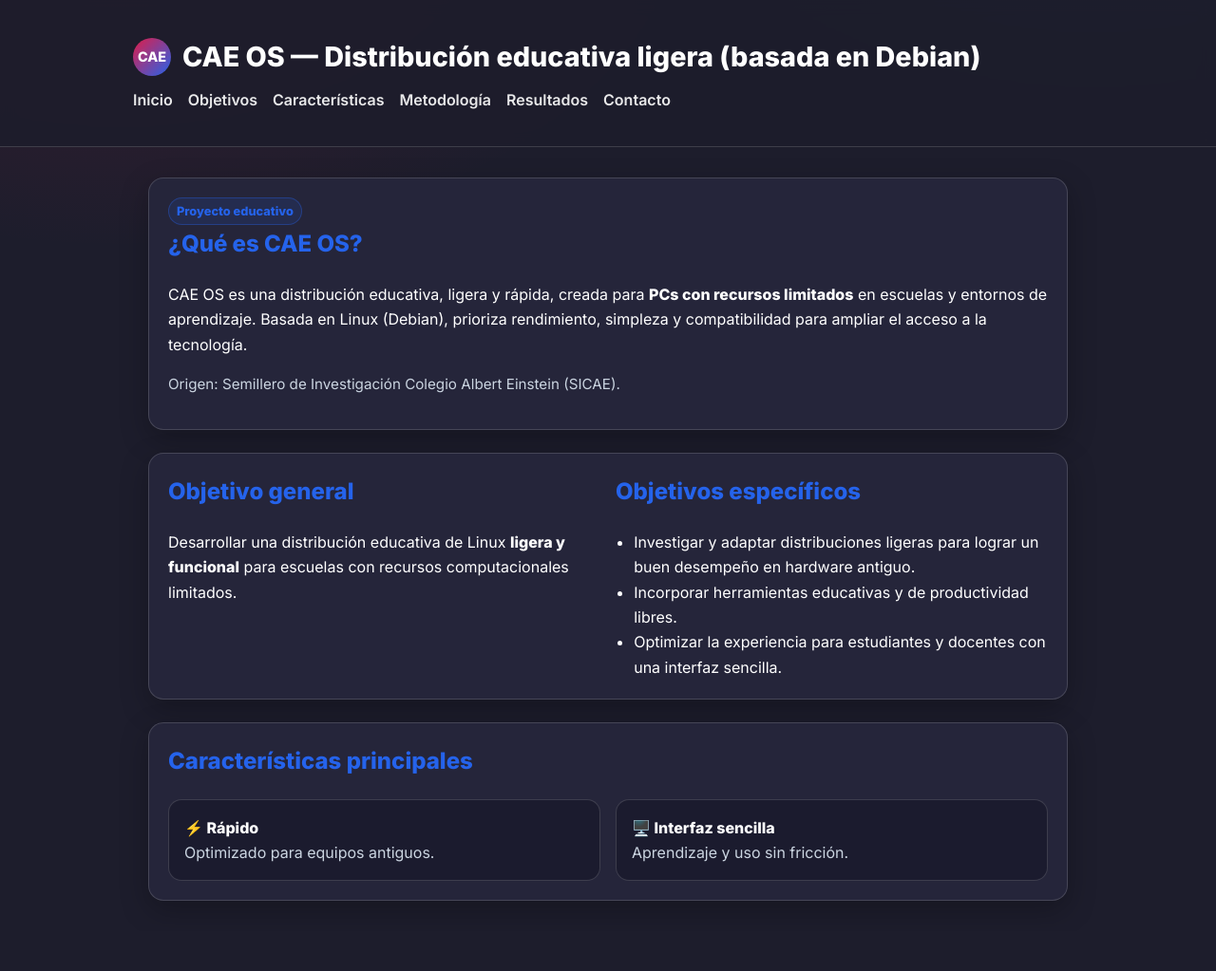
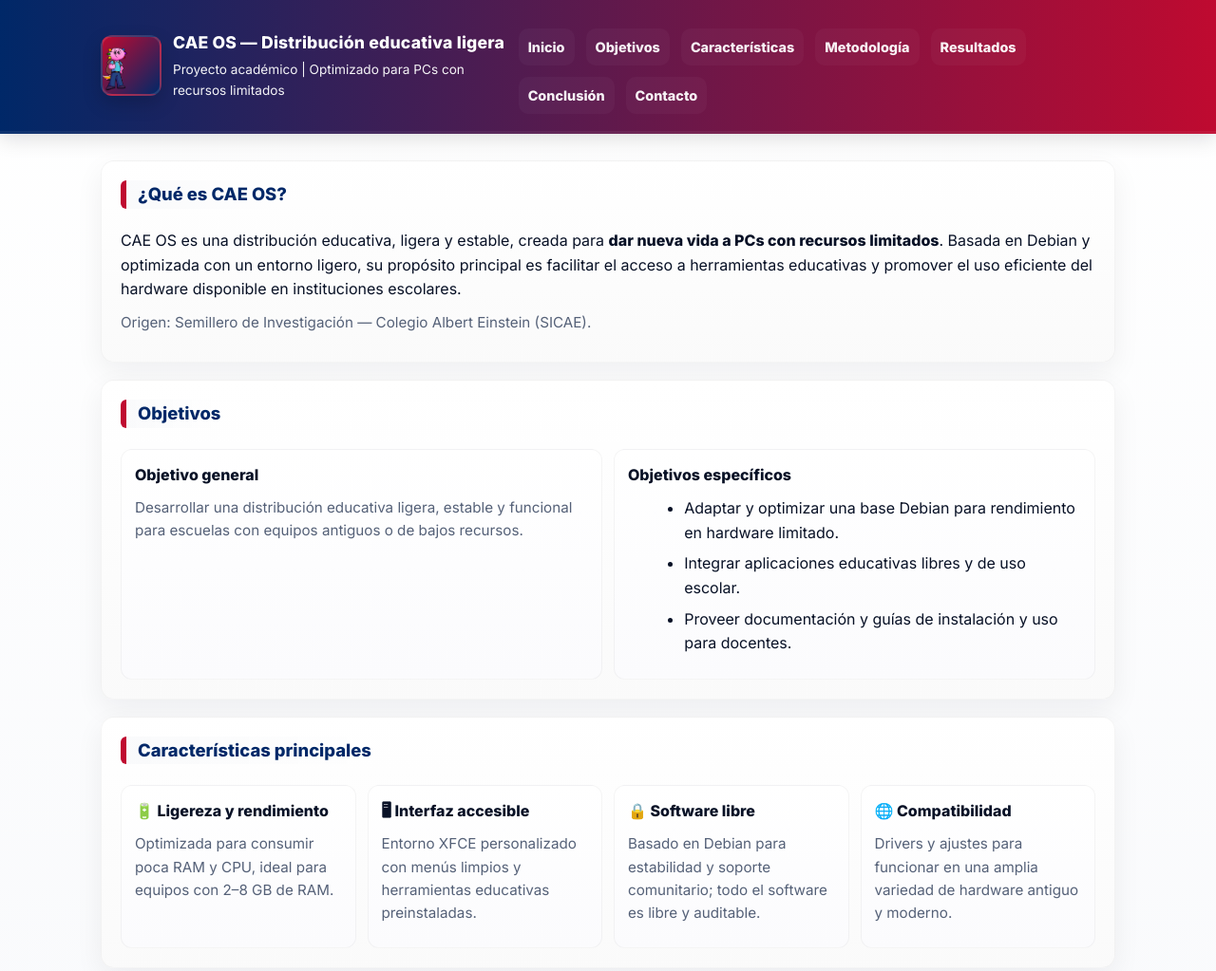
Before and after one commit to TimerCuber/caeos, a plain HTML site: page index.html in a window 1280 px wide. Shown: the top 1023 px of the page at 95% size. Before the commit the page ends 981 px from the top, so only its background shows below. Drawn offline with Linux system fonts and the light colour scheme.

Commit message:
Update index.html

```diff
--- a/index.html
+++ b/index.html
@@ -4,139 +4,284 @@
   <meta charset="utf-8" />
   <meta name="viewport" content="width=device-width, initial-scale=1" />
   <title>CAE OS — Distribución educativa ligera</title>
-  <meta name="description" content="CAE OS es una distribución educativa ligera y rápida basada en Linux (Debian) para PCs con recursos limitados en entornos escolares." />
-  <meta name="theme-color" content="#1d1d2c" />
+  <meta name="description" content="CAE OS es una distribución educativa, ligera y rápida basada en Linux (Debian) para PCs con recursos limitados en entornos escolares." />
+  <meta name="theme-color" content="#002868" />
+
+  <!-- favicon: pon tu logo en la misma carpeta como logo.png -->
+  <link rel="icon" type="image/png" href="logo.png">
+
+  <!-- Fuente -->
   <link href="https://fonts.googleapis.com/css2?family=Inter:wght@400;600;800&display=swap" rel="stylesheet" />
+
   <style>
     :root{
-      --bg:#1d1d2c;       /* Fondo oscuro azulado */
-      --panel:#25253a;    /* Panel ligeramente más claro */
-      --muted:#cbd5e1;    /* Texto secundario blanco-gris */
-      --text:#ffffff;     /* Texto principal blanco */
-      --accent:#e11d48;   /* Rojo fuerte */
-      --accent2:#2563eb;  /* Azul vibrante */
-      --radius:16px;
+      --blue: #002868;   /* azul institucional */
+      --red:  #bf0a30;   /* rojo institucional */
+      --white:#ffffff;
+      --bg-dark: #0f1724;
+      --panel: #111827;
+      --muted:#cbd5e1;
+      --radius:14px;
     }
+
     *{box-sizing:border-box}
+    html{scroll-behavior:smooth}
     body{
       margin:0;
-      font-family:Inter,system-ui,Segoe UI,Roboto,Ubuntu,sans-serif;
-      background:radial-gradient(1000px 600px at 10% -10%,rgba(225,29,72,.15),transparent 60%),
-                 radial-gradient(800px 500px at 90% -20%,rgba(37,99,235,.12),transparent 60%),
-                 var(--bg);
-      color:var(--text);
-      line-height:1.65
+      font-family: Inter, system-ui, -apple-system, "Segoe UI", Roboto, "Helvetica Neue", Arial;
+      background:
+        radial-gradient(800px 500px at 10% -10%, rgba(191,10,48,.06), transparent 40%),
+        radial-gradient(700px 400px at 90% -10%, rgba(0,40,104,.06), transparent 40%),
+        linear-gradient(180deg,#ffffff 0%, #f3f5f9 100%);
+      color: #081126;
+      -webkit-font-smoothing:antialiased;
+      -moz-osx-font-smoothing:grayscale;
+      line-height:1.6;
     }
+
+    /* Header */
     header{
-      position:sticky;
-      top:0;
-      background:rgba(29,29,44,.9);
-      backdrop-filter:blur(8px);
-      border-bottom:1px solid rgba(255,255,255,.15);
-      z-index:10
+      position:sticky; top:0; z-index:50;
+      background: linear-gradient(90deg, var(--blue), var(--red));
+      color:var(--white);
+      padding:18px 12px;
+      box-shadow:0 6px 20px rgba(2,6,23,0.12);
+      border-bottom: 3px solid rgba(255,255,255,0.06);
     }
-    .wrap{max-width:1000px;margin:0 auto;padding:0 1rem}
-    .hero{padding:2.25rem 0;display:flex;flex-direction:column;gap:.5rem}
-    .brand{display:flex;align-items:center;gap:.75rem}
-    .logo{
-      width:40px;height:40px;border-radius:50%;
-      background:linear-gradient(135deg,var(--accent),var(--accent2));
-      display:grid;place-items:center;
-      font-weight:800;color:#fff;
-      font-size:0.9rem;
+    .wrap{max-width:1100px;margin:0 auto;padding:0 16px}
+    .brand{
+      display:flex;
+      gap:14px;
+      align-items:center;
     }
-    h1{font-size:clamp(1.4rem,2.5vw,1.8rem);margin:0}
-    nav{display:flex;gap:1rem;flex-wrap:wrap}
-    nav a{color:var(--text);text-decoration:none;font-weight:600;opacity:.9}
-    nav a:hover{color:var(--accent)}
-    main{max-width:1000px;margin:0 auto;padding:2rem 1rem;display:grid;gap:1.5rem}
+    /* logo image (if exists) */
+    .site-logo{
+      width:64px;height:64px;border-radius:12px;object-fit:cover;display:block;
+      box-shadow: 0 8px 20px rgba(0,0,0,0.18);
+      border: 2px solid rgba(255,255,255,0.12);
+      background:linear-gradient(135deg,var(--red),var(--blue));
+    }
+    /* fallback circle (if logo.png missing) */
+    .logo-fallback{
+      width:64px;height:64px;border-radius:12px;
+      display:grid;place-items:center;font-weight:800;color:var(--white);
+      background:linear-gradient(135deg,var(--red),var(--blue));
+      box-shadow: 0 8px 20px rgba(0,0,0,0.18);
+      border: 2px solid rgba(255,255,255,0.12);
+      font-family: Inter, system-ui, sans-serif;
+      font-size:1.0rem;
+      letter-spacing:0.6px;
+    }
+
+    .title-wrap{
+      display:flex;flex-direction:column;gap:4px;
+    }
+    .title-wrap h1{
+      margin:0;font-size:1.1rem;font-weight:800;
+      letter-spacing:0.2px;
+    }
+    .title-wrap p{margin:0;font-size:0.85rem;opacity:0.95}
+
+    /* nav */
+    nav.main-nav{
+      margin-top:12px;display:flex;gap:12px;flex-wrap:wrap;
+    }
+    nav.main-nav a{
+      color: rgba(255,255,255,0.95);
+      text-decoration:none;
+      padding:8px 10px;border-radius:10px;font-weight:700;font-size:0.9rem;
+      background: rgba(255,255,255,0.03);
+      transition: all .18s ease;
+    }
+    nav.main-nav a:hover{ transform:translateY(-2px); box-shadow:0 6px 14px rgba(2,6,23,0.12) }
+
+    /* Main layout */
+    main{max-width:1100px;margin:28px auto;padding:0 16px 60px}
     section{
-      background:var(--panel);
-      border:1px solid rgba(255,255,255,.15);
-      border-radius:var(--radius);
-      padding:1.25rem;
-      box-shadow:0 10px 30px rgba(0,0,0,.25)
+      background: linear-gradient(180deg, rgba(255,255,255,0.96), rgba(250,250,250,0.96));
+      border-radius: var(--radius);
+      padding:20px;
+      box-shadow: 0 10px 30px rgba(9,16,27,0.06);
+      border:1px solid rgba(2,6,23,0.04);
     }
-    section h2{margin-top:0;color:var(--accent2)}
-    .grid-2{display:grid;grid-template-columns:1fr;gap:1rem}
-    @media(min-width:900px){.grid-2{grid-template-columns:1fr 1fr}}
-    ul{margin:0;padding-left:1.2rem}
-    .badge{
+    section + section{margin-top:18px}
+    section h2{
+      margin:0 0 12px 0;
+      color:var(--blue);
+      font-size:1.15rem;
       display:inline-block;
-      background:rgba(37,99,235,.12);
-      border:1px solid rgba(37,99,235,.35);
-      color:var(--accent2);
-      padding:.2rem .5rem;
-      border-radius:999px;
-      font-size:.8rem;
-      font-weight:700
+      border-left:6px solid var(--red);
+      padding-left:12px;
+      background: linear-gradient(90deg, rgba(0,40,104,0.02), transparent);
+      border-radius:6px;
     }
-    .cta{
-      display:inline-block;margin-top:.75rem;
-      padding:.8rem 1.1rem;
-      background:var(--accent);
-      color:#fff;
-      font-weight:800;
-      border-radius:12px;
-      text-decoration:none
+    p{margin:.6rem 0}
+    ul{margin: .6rem 0  .6rem 1.2rem}
+    li{margin:.45rem 0}
+
+    /* cards grid */
+    .cards{display:grid;grid-template-columns:repeat(auto-fit,minmax(220px,1fr));gap:12px;margin-top:10px}
+    .card{
+      background: linear-gradient(180deg,#ffffff,#fbfbfd);
+      padding:14px;border-radius:12px;border:1px solid rgba(2,6,23,0.04);
     }
-    .cta[aria-disabled="true"]{opacity:.7;cursor:default}
-    .note{color:var(--muted);font-size:.95rem}
+    .muted{color:#556178;font-size:0.95rem}
+
     footer{
-      border-top:1px solid rgba(255,255,255,.15);
-      color:var(--muted);
-      text-align:center;
-      padding:1.5rem
+      max-width:1100px;margin:30px auto;padding:18px;
+      text-align:center;color:#555a66;font-size:0.95rem;
     }
-    .cards{display:grid;grid-template-columns:repeat(auto-fit,minmax(220px,1fr));gap:1rem;margin-top:.5rem}
-    .card{background:#1b1b2e;border:1px solid rgba(255,255,255,.15);border-radius:14px;padding:1rem}
-    .muted{color:var(--muted)}
-    code{background:rgba(255,255,255,.12);border:1px solid rgba(255,255,255,.2);padding:.1rem .35rem;border-radius:6px}
+
+    /* responsive tweaks */
+    @media (max-width:720px){
+      .brand{gap:10px}
+      .title-wrap h1{font-size:1rem}
+      nav.main-nav{gap:8px}
+    }
   </style>
 </head>
+
 <body>
   <header>
-    <div class="wrap hero">
-      <div class="brand">
-        <div class="logo">CAE</div>
-        <h1>CAE OS — Distribución educativa ligera (basada en Debian)</h1>
+    <div class="wrap">
+      <div class="brand" style="flex-direction:row;justify-content:space-between;align-items:center;">
+        <div style="display:flex;align-items:center;gap:12px;">
+          <!-- Intento de mostrar logo.png; si falla, se oculta y aparece el fallback -->
+          <img src="logo.png" alt="Logo CAE OS" class="site-logo" id="siteLogo"
+               onerror="this.style.display='none';document.getElementById('fallback').style.display='grid'">
+          <div id="fallback" class="logo-fallback" style="display:none">CAE</div>
+
+          <div class="title-wrap">
+            <h1>CAE OS — Distribución educativa ligera</h1>
+            <p>Proyecto académico | Optimizado para PCs con recursos limitados</p>
           </div>
-      <nav>
+        </div>
+
+        <nav class="main-nav" aria-label="Navegación principal">
           <a href="#intro">Inicio</a>
           <a href="#objetivos">Objetivos</a>
           <a href="#caracteristicas">Características</a>
           <a href="#metodologia">Metodología</a>
           <a href="#resultados">Resultados</a>
+          <a href="#conclusion">Conclusión</a>
           <a href="#contacto">Contacto</a>
         </nav>
+      </div>
     </div>
   </header>
 
   <main>
-    <section id="intro">
-      <span class="badge">Proyecto educativo</span>
-      <h2>¿Qué es CAE OS?</h2>
-      <p>CAE OS es una distribución educativa, ligera y rápida, creada para <strong>PCs con recursos limitados</strong> en escuelas y entornos de aprendizaje. Basada en Linux (Debian), prioriza rendimiento, simpleza y compatibilidad para ampliar el acceso a la tecnología.</p>
-      <p class="note">Origen: Semillero de Investigación Colegio Albert Einstein (SICAE).</p>
+    <!-- INTRO -->
+    <section id="intro" aria-labelledby="intro-title">
+      <h2 id="intro-title">¿Qué es CAE OS?</h2>
+      <p>
+        CAE OS es una distribución educativa, ligera y estable, creada para <strong>dar nueva vida a PCs con recursos limitados</strong>.
+        Basada en Debian y optimizada con un entorno ligero, su propósito principal es facilitar el acceso a herramientas
+        educativas y promover el uso eficiente del hardware disponible en instituciones escolares.
+      </p>
+      <p class="muted">
+        Origen: Semillero de Investigación — Colegio Albert Einstein (SICAE).
+      </p>
     </section>
 
-    <section id="objetivos" class="grid-2">
-      <div>
-        <h2>Objetivo general</h2>
-        <p>Desarrollar una distribución educativa de Linux <strong>ligera y funcional</strong> para escuelas con recursos computacionales limitados.</p>
+    <!-- OBJETIVOS -->
+    <section id="objetivos" aria-labelledby="objetivos-title">
+      <h2 id="objetivos-title">Objetivos</h2>
+      <div class="cards">
+        <div class="card">
+          <strong>Objetivo general</strong>
+          <p class="muted">Desarrollar una distribución educativa ligera, estable y funcional para escuelas con equipos antiguos o de bajos recursos.</p>
         </div>
-      <div>
-        <h2>Objetivos específicos</h2>
+        <div class="card">
+          <strong>Objetivos específicos</strong>
           <ul>
-          <li>Investigar y adaptar distribuciones ligeras para lograr un buen desempeño en hardware antiguo.</li>
-          <li>Incorporar herramientas educativas y de productividad libres.</li>
-          <li>Optimizar la experiencia para estudiantes y docentes con una interfaz sencilla.</li>
+            <li>Adaptar y optimizar una base Debian para rendimiento en hardware limitado.</li>
+            <li>Integrar aplicaciones educativas libres y de uso escolar.</li>
+            <li>Proveer documentación y guías de instalación y uso para docentes.</li>
           </ul>
+        </div>
       </div>
     </section>
 
-    <section id="caracteristicas">
-      <h2>Características principales</h2>
+    <!-- CARACTERÍSTICAS -->
+    <section id="caracteristicas" aria-labelledby="carac-title">
+      <h2 id="carac-title">Características principales</h2>
       <div class="cards">
-        <div class="card"><strong>⚡ Rápido</strong><br><span class="muted">Optimizado para equipos antiguos.</span></div>
-        <div class="card"><strong>🖥️ Interfaz sencilla</strong><br><span class="muted">Aprendizaje y uso sin fricción.</span></div>
+        <div class="card">
+          <strong>🔋 Ligereza y rendimiento</strong>
+          <p class="muted">Optimizada para consumir poca RAM y CPU, ideal para equipos con 2–8 GB de RAM.</p>
+        </div>
+        <div class="card">
+          <strong>🖥 Interfaz accesible</strong>
+          <p class="muted">Entorno XFCE personalizado con menús limpios y herramientas educativas preinstaladas.</p>
+        </div>
+        <div class="card">
+          <strong>🔒 Software libre</strong>
+          <p class="muted">Basado en Debian para estabilidad y soporte comunitario; todo el software es libre y auditablе.</p>
+        </div>
+        <div class="card">
+          <strong>🌐 Compatibilidad</strong>
+          <p class="muted">Drivers y ajustes para funcionar en una amplia variedad de hardware antiguo y moderno.</p>
+        </div>
+      </div>
+    </section>
+
+    <!-- METODOLOGÍA -->
+    <section id="metodologia" aria-labelledby="metod-title">
+      <h2 id="metod-title">Metodología</h2>
+      <p>
+        El desarrollo de CAE OS sigue un flujo iterativo: diagnóstico de necesidades → selección de base (Debian) →
+        personalización y optimización → pruebas en hardware real → retroalimentación con docentes y estudiantes →
+        ajustes y mejoras. Se prioriza la reusabilidad del código y la documentación paso a paso para replicar la
+        construcción de la ISO (Refracta Snapshot, scripts de configuración, etc.).
+      </p>
+      <ol>
+        <li><strong>Diagnóstico:</strong> levantamiento de requisitos en centros educativos.</li>
+        <li><strong>Desarrollo:</strong> creación y configuración de la imagen base.</li>
+        <li><strong>Pruebas:</strong> ejecución en equipos reales y reporte de compatibilidad.</li>
+        <li><strong>Documentación:</strong> guías de uso y mantenimiento para docentes.</li>
+      </ol>
+    </section>
+
+    <!-- RESULTADOS -->
+    <section id="resultados" aria-labelledby="res-title">
+      <h2 id="res-title">Resultados</h2>
+      <p>
+        En pruebas preliminares, CAE OS mostró tiempos de arranque reducidos y un uso de memoria significativamente menor
+        frente a instalaciones estándar. Los usuarios reportaron mejoras en la fluidez general, especialmente en tareas
+        de ofimática, navegación con pestañas ligeras y actividades educativas.
+      </p>
+      <p class="muted">
+        Estos resultados sugieren que CAE OS es una alternativa viable para escuelas que necesitan maximizar la vida útil
+        de sus equipos sin grandes inversiones en hardware.
+      </p>
+    </section>
+
+    <!-- CONCLUSIÓN -->
+    <section id="conclusion" aria-labelledby="concl-title">
+      <h2 id="concl-title">Conclusión</h2>
+      <p>
+        CAE OS es más que una imagen: es una iniciativa para democratizar el acceso a la tecnología en contextos educativos.
+        Con una base estable, optimizaciones focalizadas y enfoque en usabilidad, se pretende ofrecer una herramienta
+        práctica y replicable que contribuya a la formación digital de estudiantes y docentes.
+      </p>
+    </section>
+
+    <!-- CONTACTO -->
+    <section id="contacto" aria-labelledby="cont-title">
+      <h2 id="cont-title">Contacto</h2>
+      <p>¿Quieres aportar, colaborar o probar CAE OS en tu institución?</p>
+      <p><strong>Email:</strong> <a href="mailto:contactocaeos@gmail.com" style="color:var(--blue)">contactocaeos@gmail.com</a></p>
+      <p class="muted">También aceptamos feedback, reportes y propuestas de mejora.</p>
+    </section>
+  </main>
+
+  <footer>
+    <div class="wrap">
+      CAE OS © 2025 — Proyecto educativo de código abierto. Hecho con ❤️ para la comunidad.
+    </div>
+  </footer>
+
+  <!-- Nota: si subes logo.png en la misma carpeta que este index.html, aparecerá en el header; si no, se mostrará el fallback. -->
+</body>
+</html>
```
Lines whose indentation alone changed are shown as unchanged.
